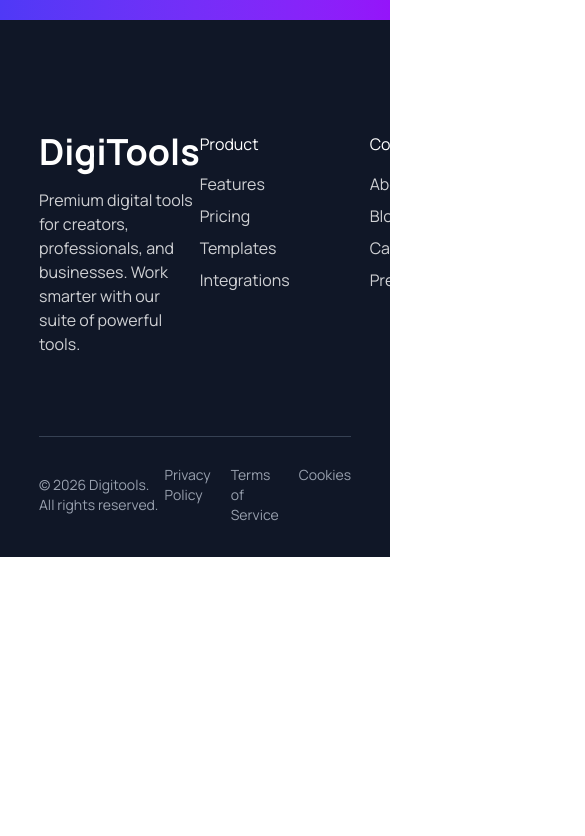
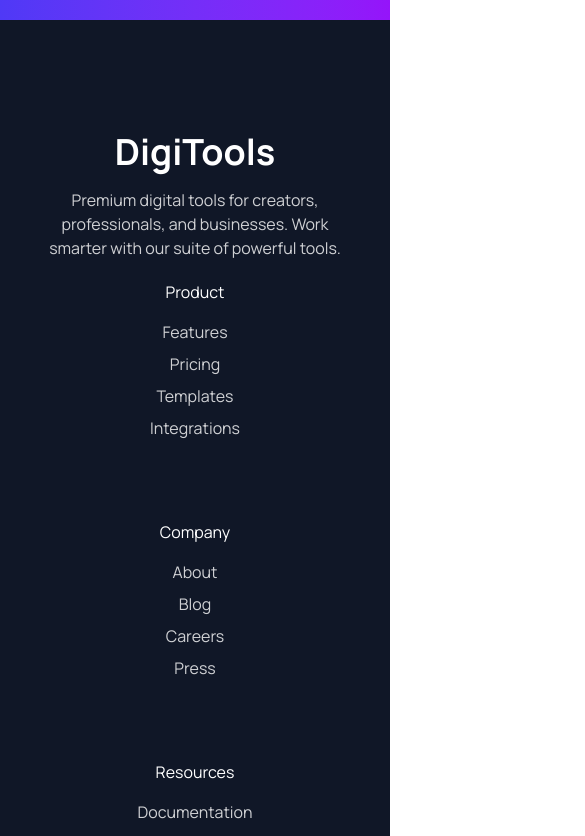
Before and after one commit to chandan-d-karmaker/digitools, a React (Vite) app: page / in a window 390 px wide. Shown: the part 9180-10016 px from the top of the page, 585 px wide, since content can reach past the window. Before the commit the page ends 9737 px from the top, so only its background shows below. Built offline with nearby package versions, Linux system fonts and the light colour scheme.

Commit message:
made footer responsive

```diff
--- a/src/components/footer.jsx
+++ b/src/components/footer.jsx
@@ -6,12 +6,12 @@ const Footer = () => {
         <div className='bg-[#101727] pt-28 pb-8 space-y-20'>
 
             <div className='w-4/5 mx-auto text-white'>
-                <div className='flex justify-between'>
-                    <div>
+                <div className='flex flex-col space-y-5 md:flex-row justify-between'>
+                    <div className='flex flex-col items-center text-center md:text-start md:items-start'>
                         <h1 className='text-4xl font-bold text-white mb-4'>DigiTools</h1>
                         <p className='opacity-80 max-w-sm'>Premium digital tools for creators, professionals, and businesses. Work smarter with our suite of powerful tools.</p>
                     </div>
-                    <div className='flex justify-between gap-20'>
+                    <div className='flex flex-col items-center text-center md:flex-row md:text-start justify-between gap-20'>
                         <div className='space-y-4'>
                             <h1>Product</h1>
                             <ul className='space-y-2 opacity-80'>
@@ -42,9 +42,9 @@ const Footer = () => {
 
                     </div>
 
-                    <div className='space-y-4'>
+                    <div className='space-y-4 text-center md:text-left'>
                         <h1>Social Links</h1>
-                        <div className='flex gap-2'>
+                        <div className='flex gap-2 flex-row justify-center md:justify-start text-2xl'>
                             <FaInstagramSquare />
                             <FaFacebookSquare />
                             <FaTwitterSquare />
```
Also changed, not shown: 1 other file (tests, documents, lock files or other folders).
